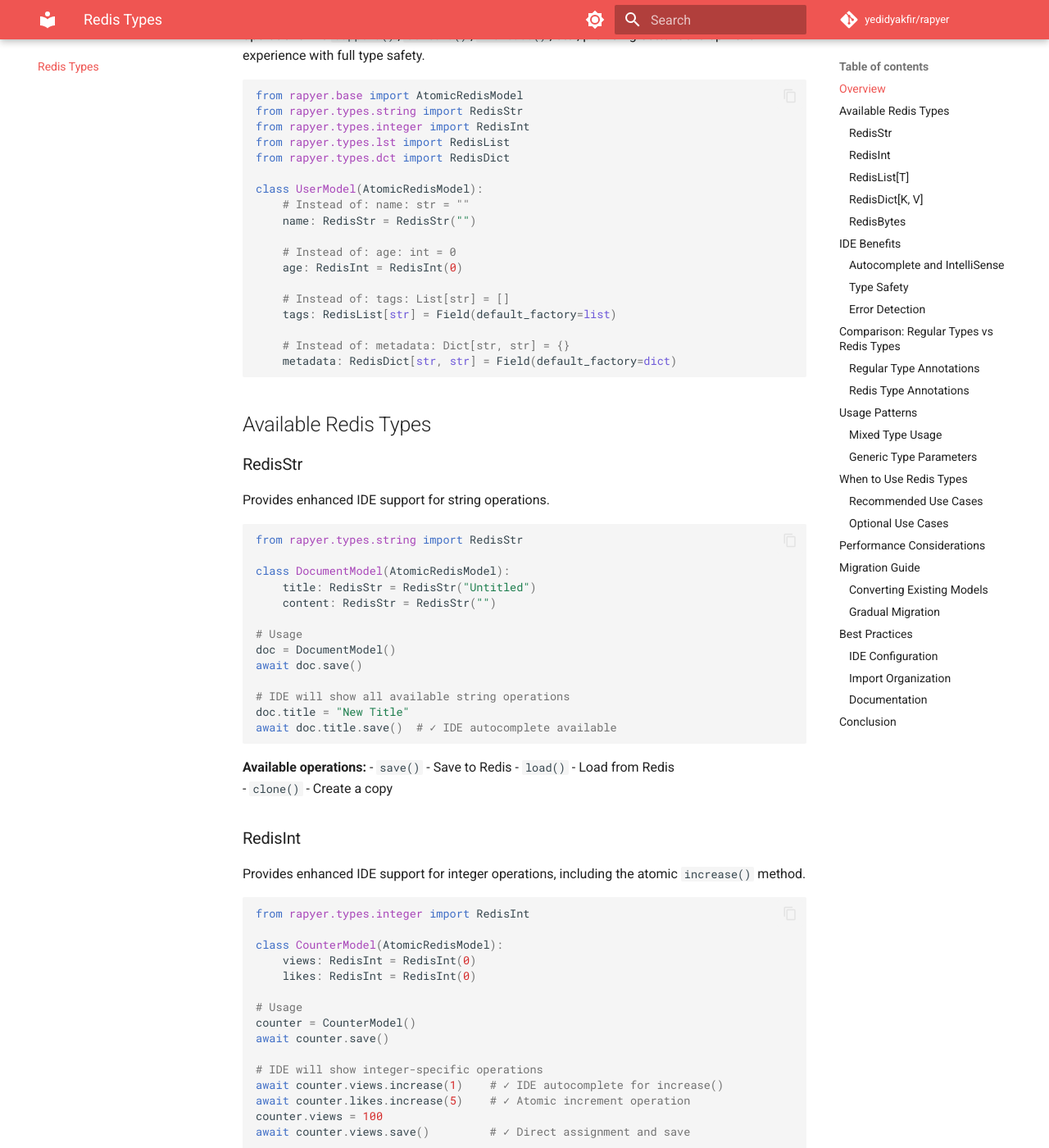
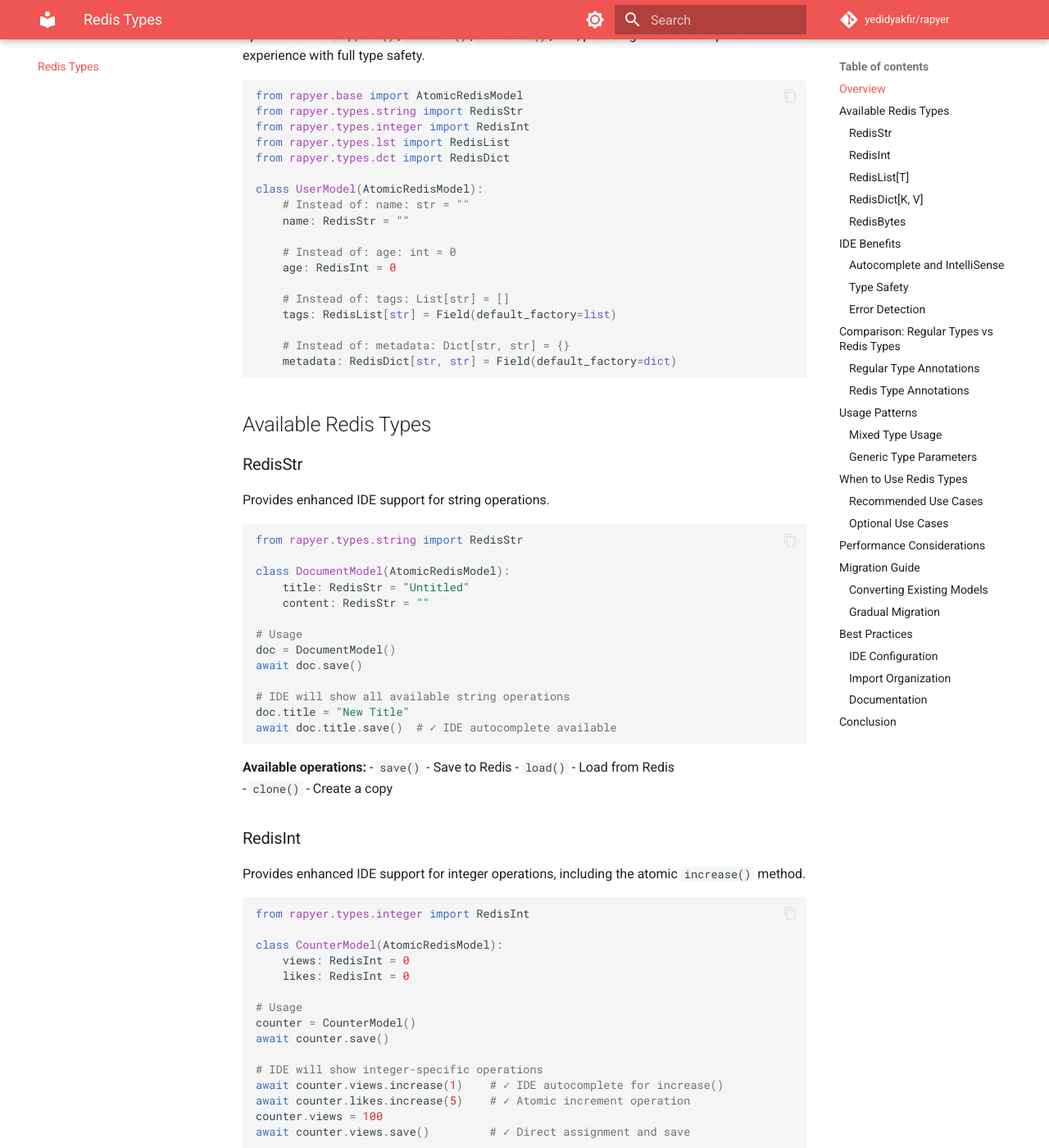
Before and after one commit to yedidyakfir/rapyer, an MkDocs documentation site: the page built from docs/redis-types.md, in a window 1280 px wide and 1400 px high, scrolled down 417 px. Shown: the whole window at 82% size. Built offline with MkDocs 1.6.1 and Material for MkDocs 9.7.7, drawn with Linux system fonts in a browser that asks for light colours; comment, search, counter and statistics services are not loaded; some of the changed text lies outside the part shown.

Commit message:
dont use to initialize with Redis teyp

````diff
--- a/docs/redis-types.md
+++ b/docs/redis-types.md
@@ -15,10 +15,10 @@
 
 class UserModel(AtomicRedisModel):
     # Instead of: name: str = ""
-    name: RedisStr = RedisStr("")
+    name: RedisStr = ""
 
     # Instead of: age: int = 0
-    age: RedisInt = RedisInt(0)
+    age: RedisInt = 0
 
     # Instead of: tags: List[str] = []
     tags: RedisList[str] = Field(default_factory=list)
@@ -37,8 +37,8 @@
 from rapyer.types.string import RedisStr
 
 class DocumentModel(AtomicRedisModel):
-    title: RedisStr = RedisStr("Untitled")
-    content: RedisStr = RedisStr("")
+    title: RedisStr = "Untitled"
+    content: RedisStr = ""
 
 # Usage
 doc = DocumentModel()
@@ -62,8 +62,8 @@
 from rapyer.types.integer import RedisInt
 
 class CounterModel(AtomicRedisModel):
-    views: RedisInt = RedisInt(0)
-    likes: RedisInt = RedisInt(0)
+    views: RedisInt = 0
+    likes: RedisInt = 0
 
 # Usage
 counter = CounterModel()
@@ -229,7 +229,7 @@
 
 ```python
 class UserModel(AtomicRedisModel):
-    name: RedisStr = RedisStr("")
+    name: RedisStr = ""
     tags: RedisList[str] = Field(default_factory=list)
 
 user = UserModel()
@@ -292,7 +292,7 @@
     # Use Redis Types where you need enhanced IDE support
     active_tasks: RedisList[str] = Field(default_factory=list)
     user_settings: RedisDict[str, str] = Field(default_factory=dict)
-    view_count: RedisInt = RedisInt(0)
+    view_count: RedisInt = 0
 
     # Use regular types for simple fields
     created_at: datetime = Field(default_factory=datetime.now)
@@ -384,8 +384,8 @@
 from rapyer.types.dct import RedisDict
 
 class NewModel(AtomicRedisModel):
-    name: RedisStr = RedisStr("")
-    count: RedisInt = RedisInt(0)
+    name: RedisStr = ""
+    count: RedisInt = 0
     items: RedisList[str] = Field(default_factory=list)
     data: RedisDict[str, int] = Field(default_factory=dict)
 ```
@@ -439,8 +439,8 @@
 class UserModel(AtomicRedisModel):
     """User model with enhanced Redis Type support for better IDE experience."""
 
-    name: RedisStr = RedisStr("")                              # User's display name
-    login_count: RedisInt = RedisInt(0)                        # Number of logins (with atomic increment)
+    name: RedisStr = ""                              # User's display name
+    login_count: RedisInt = 0                        # Number of logins (with atomic increment)
     permissions: RedisList[str] = Field(default_factory=list) # User permissions (with Redis operations)
     preferences: RedisDict[str, str] = Field(default_factory=dict)  # User settings (with Redis operations)
 ```
````
Also changed, not shown: other parts of docs/redis-types.md (+2 -2 lines).
